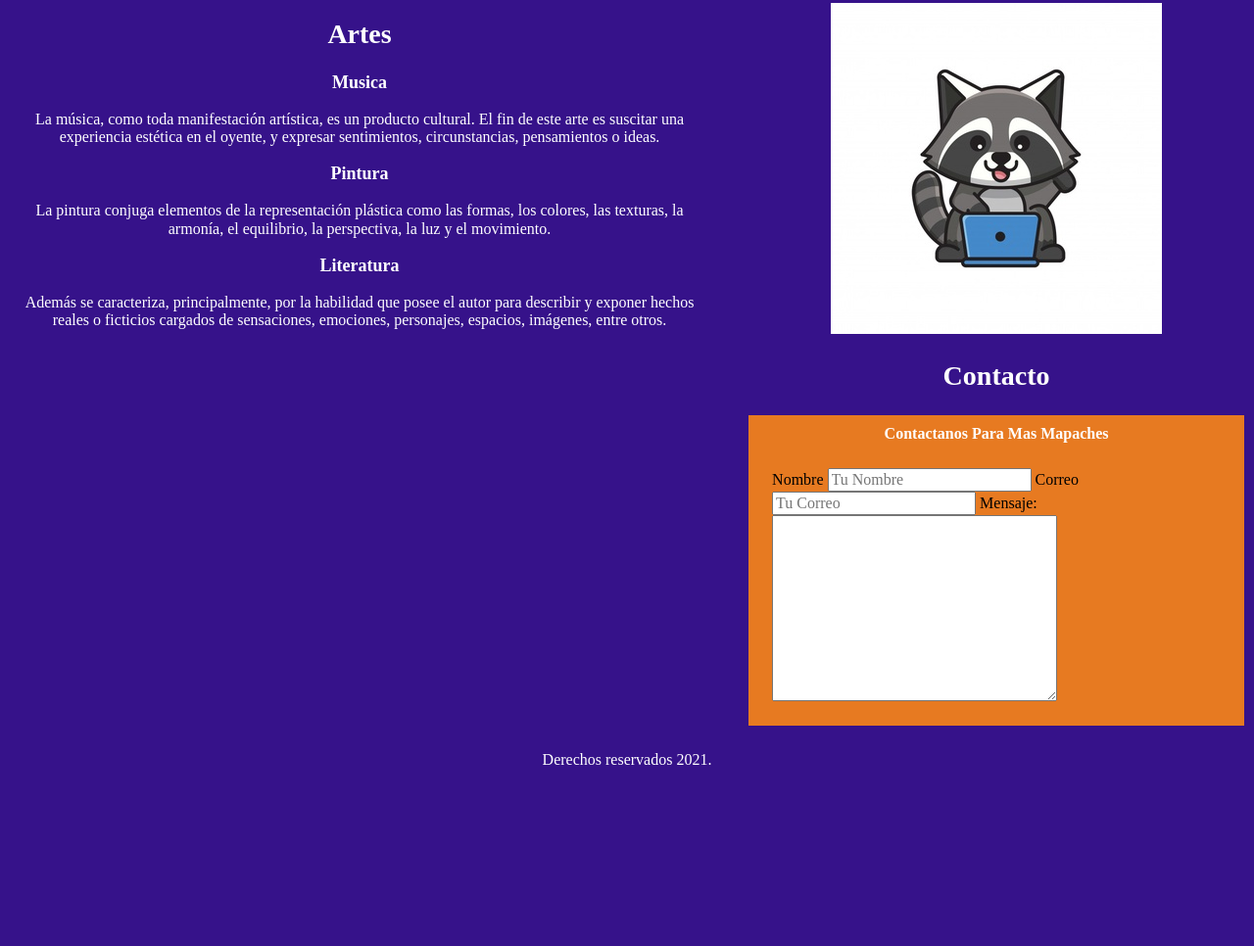
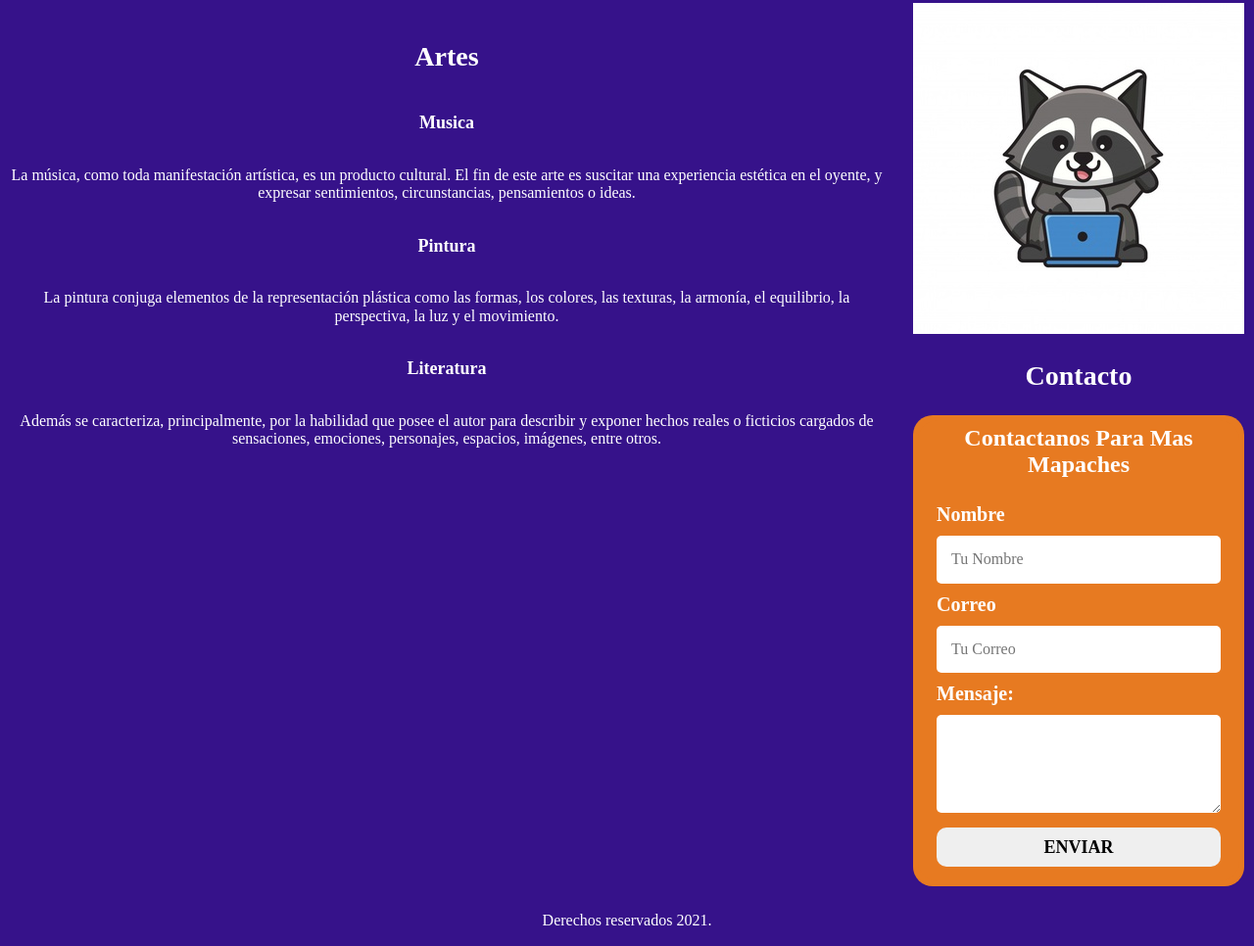
Before and after one commit to Klaossis/PP-Blog, a plain HTML site: page index.html in a window 1280 px wide. Shown: the part 636-1602 px from the top of the page at 98% size. Before the commit the page ends 1437 px from the top, so only its background shows below. Drawn offline with Linux system fonts and the light colour scheme.

Commit message:
Terminacion temporal de contacto

```diff
--- a/css/styles.css
+++ b/css/styles.css
@@ -43,6 +43,17 @@ h1,h2,h3,p{
 .no-margin{
 	margin: 0;
 }
+.boton{
+	font-size: 1.8rem;
+	border: none;
+	width: 100%;
+	padding: 1rem;
+	text-decoration: none;
+	font-weight: bold;
+	border-radius: 1rem;
+	text-transform: uppercase;
+}
+
 /** Header **/
 @media (min-width: 768px){
 	.barra{
@@ -101,12 +112,17 @@ h1,h2,h3,p{
 @media (min-width: 768px){
 	.contenido-principal{
 		display: flex;
-		gap: 2rem;
+		gap: 1rem;
 	}
 }
 
 .barra-lateral{
+	display: flex;
+	flex-direction: column;
+	align-content: space-between;
 	margin: 1rem;
+	/* width: min( 60rem, 100%); */
+
 }
 
 /* Trabajando */
@@ -122,6 +138,7 @@ h1,h2,h3,p{
 	background-color: var(--formulario);
 	padding: .5rem;
 	margin: 0 auto;
+	border-radius: 2rem	;
 }
 .formulario fieldset{
 	border: none;
@@ -133,4 +150,29 @@ h1,h2,h3,p{
 	margin-bottom: 2rem;
 	margin-top: 1rem;
 	text-transform: capitalize;
+	font-size: 2.4rem;
 }
+.formulario__campos{
+	display: flex;
+	flex-direction: column;
+}
+.formulario__campo{
+	margin-bottom: 1rem;
+}
+.input-text{
+	width: 100%;
+	border: none;
+	padding: 1.5rem;
+	border-radius: .5rem;
+  }
+.formulario__campo label{
+	color: var(--blanco);
+	font-weight: bold;
+	font-size: 2rem;
+	display: block;
+	text-transform: capitalize;
+	margin-bottom: 1rem;
+}
+.textarea{
+	height: 10rem;
+}
--- a/index.html
+++ b/index.html
@@ -55,6 +55,8 @@
 				reales o ficticios cargados de sensaciones, emociones, personajes, espacios, imágenes, entre otros.</p>
 
 		</main>
+
+
 		<aside class="barra-lateral">
 			<div class="trabajando">
 				<h2>Trabajando actualmente</h2>
@@ -67,15 +69,27 @@
 					<fieldset>
 						<legend>Contactanos para mas Mapaches</legend>
 
-						<label for="">Nombre</label>
-						<input type="text" name="" id="" placeholder="Tu Nombre">
+						<div class="formulario__campos">
+							<div class="formulario__campo">
+								<label for="">Nombre</label>
+								<input class="input-text" type="text" name="" id="" placeholder="Tu Nombre">
+							</div>
 
-						<label for="">Correo</label>
-						<input type="email" name="" id="" placeholder="Tu Correo">
+							<div class="formulario__campo">
+								<label for="">Correo</label>
+								<input class="input-text" type="email" name="" id="" placeholder="Tu Correo">
+							</div>
 
-						<label for="">Mensaje:</label>
-						<textarea name="" id="" cols="30" rows="10"></textarea>
+							<div class="formulario__campo">
+								<label for="">Mensaje:</label>
+								<textarea class="input-text textarea" class="formulario__textarea" name="" id="" cols="30" rows="10"></textarea>
+							</div>
 
+							<div>
+								<input class="boton" type="submit" value="Enviar">
+							</div>
+
+						</div>
 					</fieldset>
 				</form>
 			</div>
```
